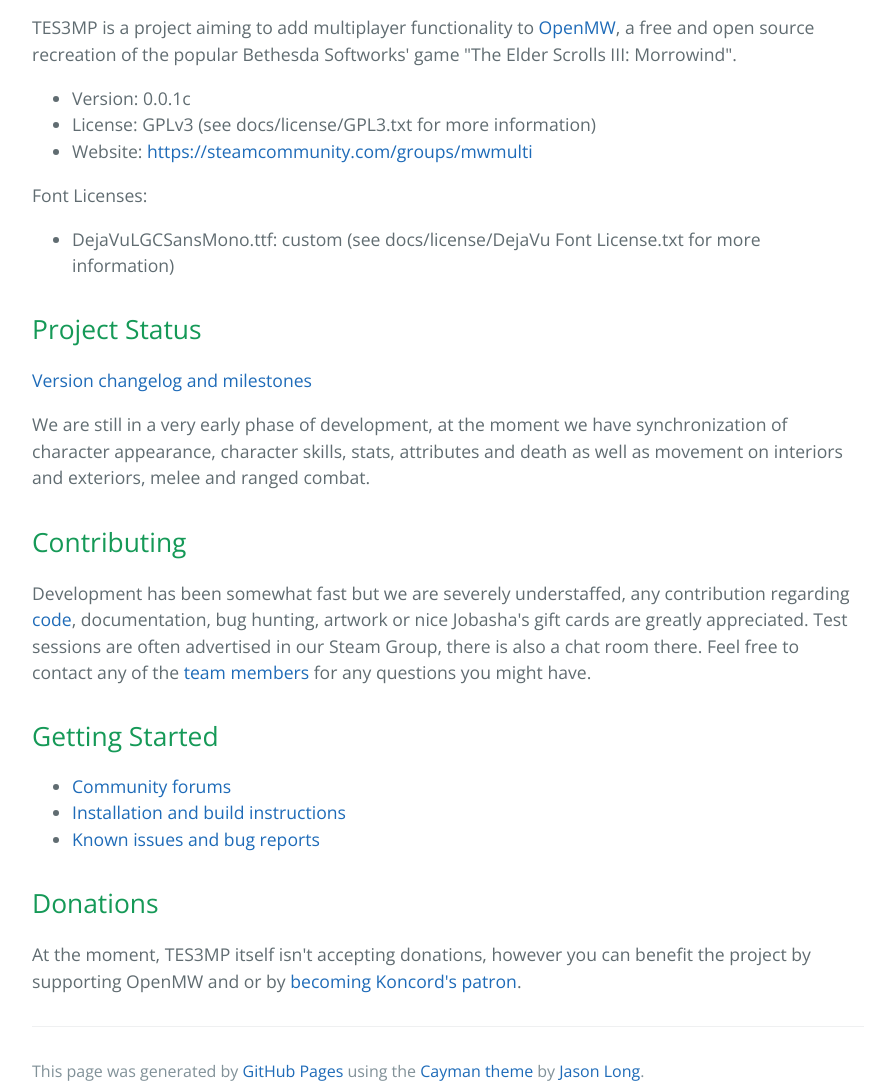
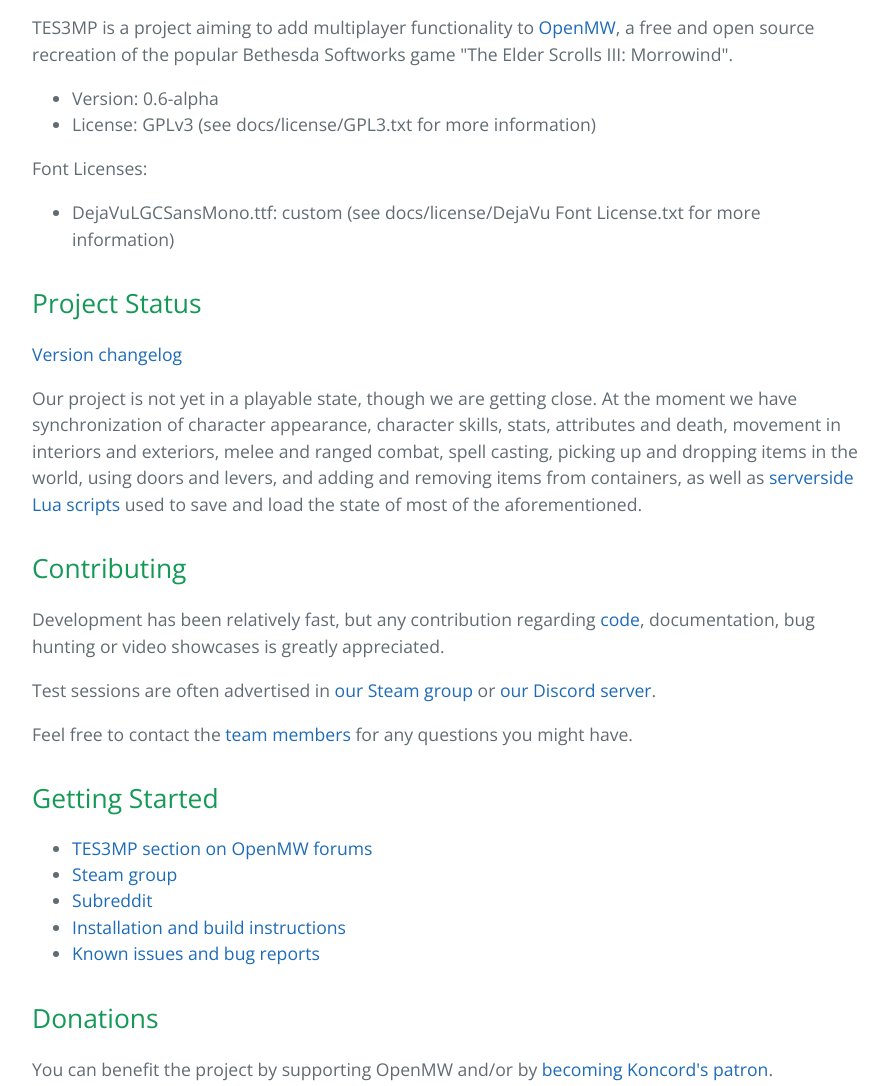
Before and after one commit to TES3MP/tes3mp.github.io, a plain HTML site: page index.html in a window 1280 px wide. Shown: the part 682-1768 px from the top of the page, without its empty margins (192-1080 px from the left). Drawn offline with nearby package versions, Linux system fonts and the light colour scheme.

Commit message:
Update text to match the readme of version 0.6-alpha

```diff
--- a/index.html
+++ b/index.html
@@ -22,13 +22,11 @@
 
 <p><a href="https://travis-ci.org/TES3MP/openmw-tes3mp"><img src="https://travis-ci.org/TES3MP/openmw-tes3mp.svg?branch=master" alt="Build Status"></a></p>
 
-<p>TES3MP is a project aiming to add multiplayer functionality to <a href="https://github.com/OpenMW/openmw">OpenMW</a>, a free and open source recreation of the popular Bethesda Softworks' game "The Elder Scrolls III: Morrowind".</p>
+<p>TES3MP is a project aiming to add multiplayer functionality to <a href="https://github.com/OpenMW/openmw">OpenMW</a>, a free and open source recreation of the popular Bethesda Softworks game "The Elder Scrolls III: Morrowind".</p>
 
 <ul>
-<li>Version: 0.0.1c</li>
+<li>Version: 0.6-alpha</li>
 <li>License: GPLv3 (see docs/license/GPL3.txt for more information)</li>
-<li>Website: <a href="https://steamcommunity.com/groups/mwmulti">https://steamcommunity.com/groups/mwmulti</a>
-</li>
 </ul>
 
 <p>Font Licenses:</p>
@@ -40,22 +38,26 @@
 <h2>
 <a id="project-status" class="anchor" href="#project-status" aria-hidden="true"><span aria-hidden="true" class="octicon octicon-link"></span></a>Project Status</h2>
 
-<p><a href="https://github.com/TES3MP/openmw-tes3mp/blob/master/OpenMW-mp%20changelog">Version changelog and milestones</a></p>
+<p><a href="https://github.com/TES3MP/openmw-tes3mp/blob/master/tes3mp-changelog.md">Version changelog</a></p>
 
-<p>We are still in a very early phase of development, at the moment we have synchronization of character appearance, character skills, stats, attributes and death as well as movement on interiors and exteriors, melee and ranged combat.</p>
+<p>Our project is not yet in a playable state, though we are getting close. At the moment we have synchronization of character appearance, character skills, stats, attributes and death, movement in interiors and exteriors, melee and ranged combat, spell casting, picking up and dropping items in the world, using doors and levers, and adding and removing items from containers, as well as <a href="https://github.com/TES3MP/PluginExamples">serverside Lua scripts</a> used to save and load the state of most of the aforementioned.</p>
 
 <h2>
 <a id="contributing" class="anchor" href="#contributing" aria-hidden="true"><span aria-hidden="true" class="octicon octicon-link"></span></a>Contributing</h2>
 
-<p>Development has been somewhat fast but we are severely understaffed, any contribution regarding <a href="https://github.com/TES3MP/openmw-tes3mp/blob/master/CONTRIBUTING.md">code</a>, documentation, bug hunting, artwork or nice Jobasha's gift cards are greatly appreciated.
-Test sessions are often advertised in our Steam Group, there is also a chat room there.
-Feel free to contact any of the <a href="https://github.com/TES3MP/openmw-tes3mp/blob/master/TES3MPTeam.md">team members</a> for any questions you might have.</p>
+<p>Development has been relatively fast, but any contribution regarding <a href="https://github.com/TES3MP/openmw-tes3mp/blob/master/CONTRIBUTING.md">code</a>, documentation, bug hunting or video showcases is greatly appreciated.</p>
+
+<p>Test sessions are often advertised in <a href="https://steamcommunity.com/groups/mwmulti">our Steam group</a> or <a href="https://discord.gg/H8zhhuk">our Discord server</a>.</p>
+
+<p>Feel free to contact the <a href="https://github.com/TES3MP/openmw-tes3mp/blob/master/tes3mp-credits.md">team members</a> for any questions you might have.
 
 <h2>
 <a id="getting-started" class="anchor" href="#getting-started" aria-hidden="true"><span aria-hidden="true" class="octicon octicon-link"></span></a>Getting Started</h2>
 
 <ul>
-<li><a href="https://steamcommunity.com/groups/mwmulti">Community forums</a></li>
+<li><a href="https://forum.openmw.org/viewforum.php?f=44">TES3MP section on OpenMW forums</a></li>
+<li><a href="https://steamcommunity.com/groups/mwmulti">Steam group</a></li>
+<li><a href="https://www.reddit.com/r/tes3mp">Subreddit</a></li>
 <li><a href="https://github.com/TES3MP/openmw-tes3mp/wiki/Installation-and-build-instructions">Installation and build instructions</a></li>
 <li><a href="https://github.com/TES3MP/openmw-tes3mp/issues">Known issues and bug reports</a></li>
 </ul>
@@ -63,7 +65,7 @@
 <h2>
 <a id="donations" class="anchor" href="#donations" aria-hidden="true"><span aria-hidden="true" class="octicon octicon-link"></span></a>Donations</h2>
 
-<p>At the moment, TES3MP itself isn't accepting donations, however you can benefit the project by supporting OpenMW and or by <a href="https://www.patreon.com/Koncord">becoming Koncord's patron</a>.</p>
+<p>You can benefit the project by supporting OpenMW and/or by <a href="https://www.patreon.com/Koncord">becoming Koncord's patron</a>.</p>
 
       <footer class="site-footer">
 
```
